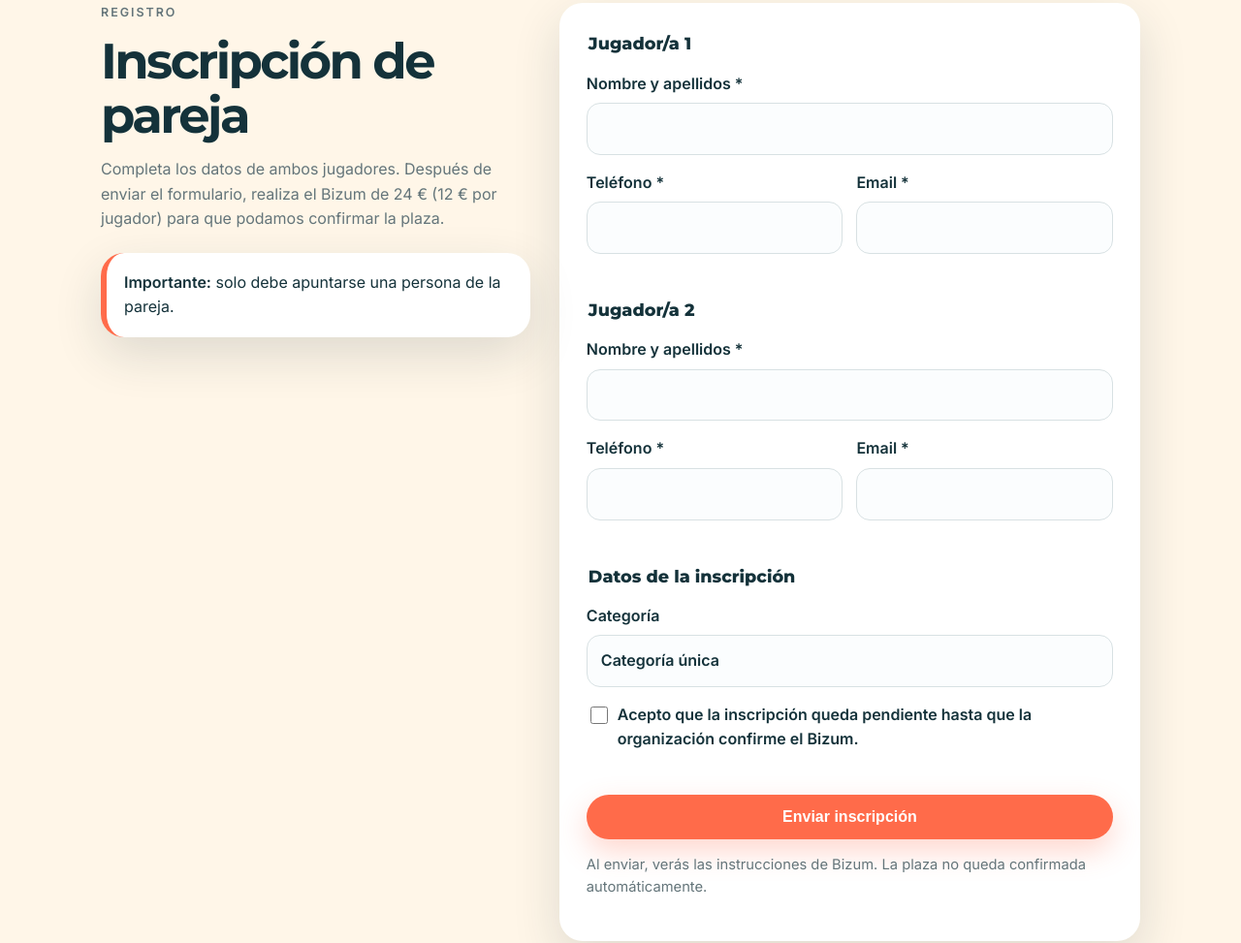
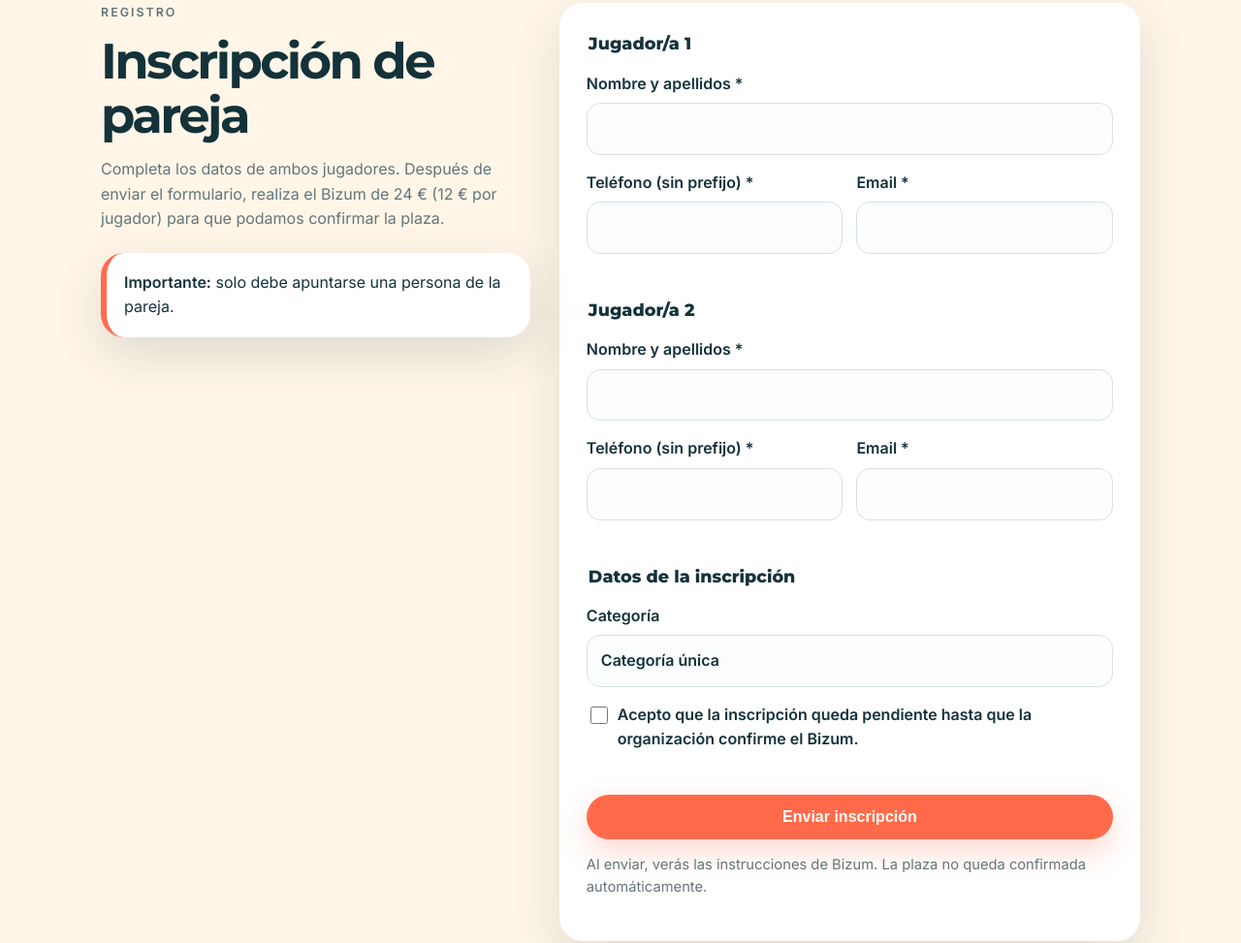
Before and after one commit to msmillan7/TorneoCalarreona, a plain HTML site: page index.html in a window 1280 px wide. Shown: the part 2660-3633 px from the top of the page at 97% size. Drawn offline with Linux system fonts and the light colour scheme; no server answers.

Commit message:
Especificar numero de tlf sin prefijo

```diff
--- a/index.html
+++ b/index.html
@@ -198,7 +198,7 @@
 
             <div class="grid-two">
               <label>
-                Teléfono *
+                Teléfono (sin prefijo) *
                 <input type="tel" name="jugador_1_telefono" required autocomplete="tel" />
               </label>
 
@@ -219,7 +219,7 @@
 
             <div class="grid-two">
               <label>
-                Teléfono *
+                Teléfono (sin prefijo) *
                 <input type="tel" name="jugador_2_telefono" required />
               </label>
 
```
